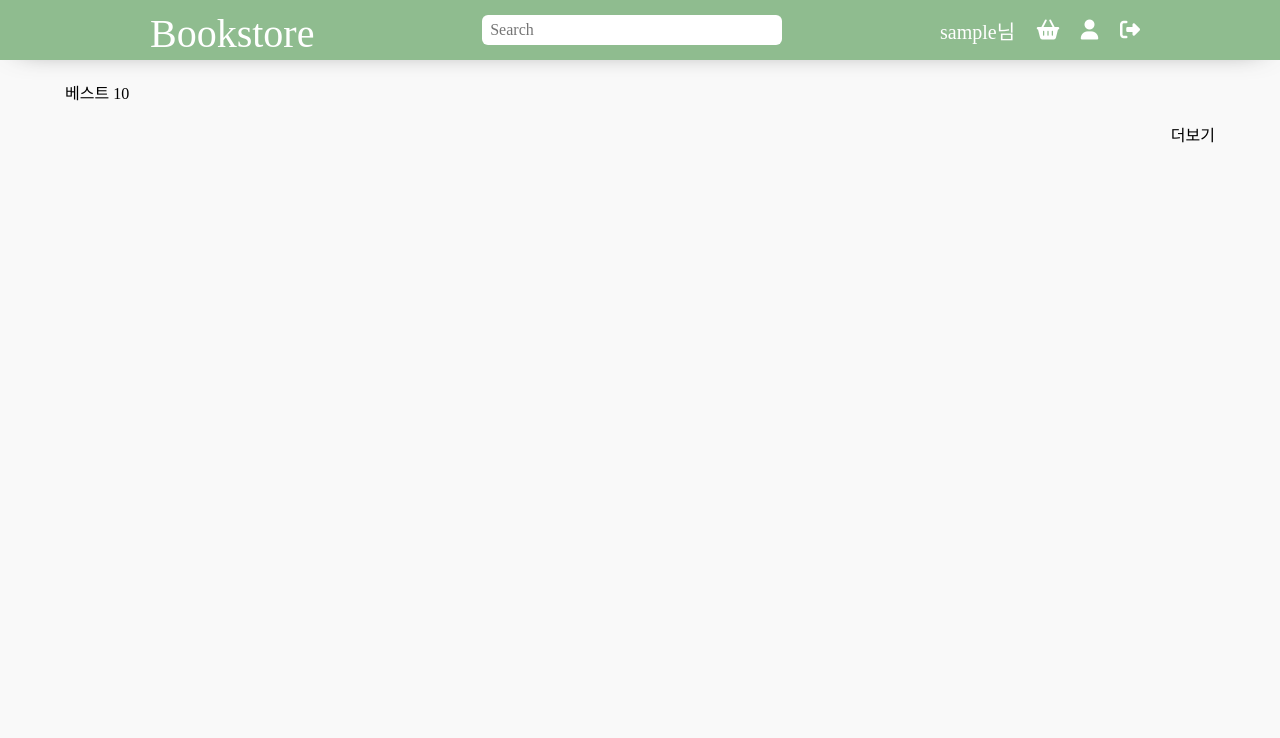
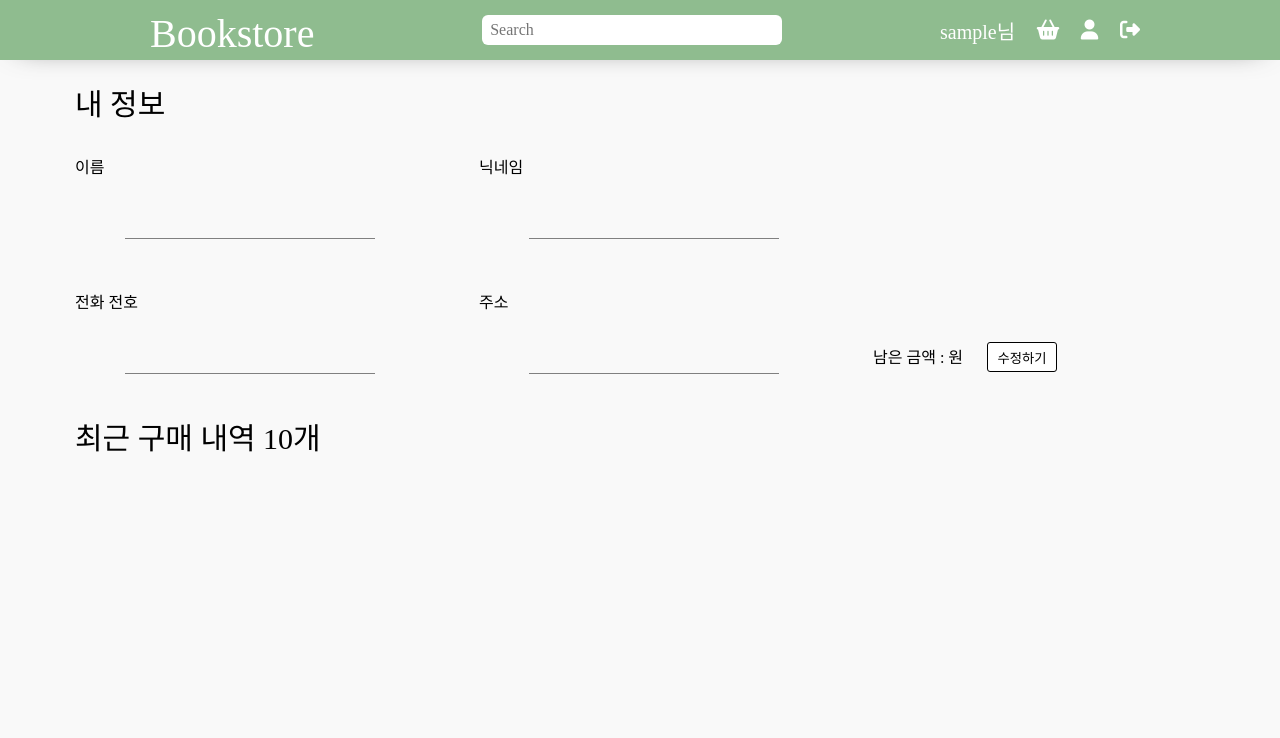
Before and after one commit to QuiD-0/DB-Proj, a PHP site: page /?mypage in a window 1280 px wide. Shown: the top 738 px of the page. Run offline with PHP 8.4, Linux system fonts and the light colour scheme; the visitor is signed in with stand-in values (Sample User, id 1); data that the repository does not hold is empty; some libraries are stand-ins or nearby versions; some web fonts are replaced.

Commit message:
페이징, 마이페이지
페이징, 마이페이지 완성

```diff
--- a/css/main.css
+++ b/css/main.css
@@ -363,3 +363,116 @@
 div.checklist form input.purchase-btn:hover {
     background-color: green;
 }
+
+li.paging {
+    width: 400px;
+    height: 30px;
+    display: block;
+    margin: 30px auto;
+    text-align: center;
+}
+
+ul {
+    display: inline-block;
+    margin: 2px;
+}
+
+ul a {
+    border: 1px solid black;
+    padding: 5px 10.5px;
+    display: inline-block;
+    border-radius: 3px;
+
+}
+
+ul a:hover {
+    background-color: black;
+    color: white;
+}
+
+p.mypage-text {
+    margin: 10px;
+    font-size: 30px;
+}
+
+div.mypage-container {
+    margin: 10px auto;
+    width: 400px;
+    height: 100%;
+    display: inline-block;
+}
+
+div.mypage-container label {
+    margin: 10px;
+    width: 300px;
+    display: block;
+}
+
+div.mypage-container input {
+    margin: 20px 60px;
+    width: 250px;
+    height: 30px;
+    font-size: 15px;
+    border: 0px;
+    border-bottom: 1px solid gray;
+    background-color: #f9f9f9;
+}
+
+span.remain {
+    margin: 100px 0px 0px;
+}
+
+input.update-btn {
+    width: 70px;
+    height: 30px;
+    background-color: white;
+    border: 1px solid black;
+    margin: 20px;
+    border-radius: 3px;
+}
+
+input.update-btn:hover {
+    background-color: black;
+    color: white;
+
+}
+
+div.buylist {
+    width: 900px;
+    margin: 40px auto;
+}
+
+div.buylist li {
+    list-style-type: none;
+}
+
+div.buylist ul {
+    padding: 20px;
+    margin: 10px auto;
+    border-bottom: 1px dashed black;
+}
+
+div.buylist img {
+    height: 200px;
+    width: 150px;
+    margin: 0px;
+}
+
+div.buylist .buyname {
+    display: inline-block;
+    width: 600px;
+    font-size: 30px;
+    margin: 30px;
+}
+
+div.buylist .buyauthor {
+    display: inline-block;
+    width: 400px;
+    font-size: 20px;
+    margin: 10px 60px;
+}
+
+div.buylist .buyprice {
+    display: inline-block;
+    font-size: 20px;
+}
--- a/func.js
+++ b/func.js
@@ -26,3 +26,11 @@
   alert("한개 이상 선택 해주세요!");
 }
 }
+function alertRedirect(msg){
+     alert(msg);
+     history.back();//해당 주소로 이동하는방법
+   }
+function alertRedirectHome(msg,addr){
+        alert(msg);
+        location.href=addr;
+      }
--- a/index.php
+++ b/index.php
@@ -21,10 +21,8 @@
     <div class="main_layer">
         <!-- 파라미터 값에 따른 출력 담당 -->
         <?php include('./php/printMain.php');?>
-
     </div>
     <!-- 관리자 페이지로 가는 버튼 -->
-
 </body>
 
 </html>
--- a/php/basket_process.php
+++ b/php/basket_process.php
@@ -13,9 +13,10 @@
   if (!$total){
       $sql="INSERT INTO basket VALUES('$id','$key')";
       mysqli_query($conn, $sql);
-      echo "장바구니에 담았습니다.//돌아가기 //css수정";
+      echo "<script>alertRedirect(\"장바구니에 담았습니다.\");</script>";
+
     }else{
-      echo "이미 장바구니에 있는 책입니다.//돌아가기 //css수정";
+      echo "<script>alertRedirect(\"이미 장바구니에 있는 책 입니다.\");</script>";
     }
 }
 
--- a/php/buypage.php
+++ b/php/buypage.php
@@ -8,6 +8,7 @@
   $sum=0;
   if($_GET['buy']=="list"){
     $key=$_POST['checkbox'];
+    $price_arr=$_POST['pricebox'];
     echo "<div class=\"buylist\">";
     echo "<p class=\"check\">구매 확인</p>";
     for($i=0;$i<count($key);$i++){
@@ -54,6 +55,7 @@
             </div>";
             for($i=0;$i<count($key);$i++){
               echo "<input type=\"hidden\" name=\"checkbox[]\" value=\"{$key[$i]}\">";
+              echo "<input type=\"hidden\" name=\"pricebox[]\" value=\"{$price_arr[$i]}\">";
             }
             echo "
             <input type=\"hidden\" name=\"all_price\" value=\"$sum\">
--- a/php/checklogin.php
+++ b/php/checklogin.php
@@ -14,7 +14,7 @@
   $user_name = $_SESSION['user_nick'];
   $output="<div class=\"nickname\"> ${user_name}님 </div>
 <div class=\"bucket\"><a href=\"/?user_basket=show\"><i class=\"fas fa-shopping-basket\"></i></a></div>
-<div class=\"mypage\"><a href=\"./view/mypage.php\"><i class=\"fas fa-user\"></i></a></div>
+<div class=\"mypage\"><a href=\"/?mypage\"><i class=\"fas fa-user\"></i></a></div>
 <div class=\"logout\"><a href=\"./php/logout.php\"><i class=\"fas fa-sign-out-alt\"></i></a></div>  ";
   echo $output;
 
--- /dev/null
+++ b/php/mypage.php
@@ -0,0 +1,45 @@
+<?php
+$id=$_SESSION['user_id'];
+$sql="SELECT * FROM heroku_8c68daa40504b72.user where user_id = '$id'";
+$result = mysqli_query($conn, $sql);
+$row = mysqli_fetch_array($result);
+$templet="<p class=\"mypage-text\">내 정보</p>
+<form class=\"mypage\" action=\"./php/mypage_update_process.php\" method=\"post\" name=\"mypageform\">
+  <div class=\"mypage-container\">
+    <label for=\"mypage-name\">이름</label>
+    <input type=\"text\" name=\"mypage-name\" value=\"{$row[6]}\">
+    </div>
+    <div class=\"mypage-container\">
+    <label for=\"mypage-nick\">닉네임</label>
+    <input type=\"text\" name=\"mypage-nick\" value=\"{$row[2]}\">
+    </div>
+    <div class=\"mypage-container\">
+    <label for=\"mypage-phone\">전화 전호</label>
+    <input type=\"text\" name=\"mypage-phone\" value=\"{$row[3]}\">
+    </div>
+    <div class=\"mypage-container\">
+    <label for=\"mypage-addr\">주소</label>
+    <input type=\"text\" name=\"mypage-addr\" value=\"{$row[5]}\">
+    </div>
+    <input type=hidden value=\"{$id}\" name=\"user\">
+   <span class=\"remain\">남은 금액 : {$row[4]} 원</span>
+
+  <input type=\"submit\" class=\"update-btn\" value=\"수정하기\">
+</form>";
+echo $templet;
+// 구매내역
+echo "<p class=\"mypage-text\">최근 구매 내역 10개</p>";
+echo "<div class=\"buylist\">
+    <li>";
+$sql="SELECT * FROM buy inner join books where buy.book_name = books.book_name and user_id ='wodnd' order by buy_time desc limit 10";
+$result = mysqli_query($conn, $sql);
+while($row = mysqli_fetch_array($result)){
+echo"<ul><img src=\"{$row['book_cover']}\">
+    <div class=\"buyname\">{$row['book_name']}</div>
+    <div class=\"buyauthor\">{$row['author']}</div>
+    <div class=\"buyprice\">{$row['price']} 원</div>
+</ul>";
+}
+
+echo "</li></div>";
+ ?>
--- a/php/printMain.php
+++ b/php/printMain.php
@@ -1,13 +1,13 @@
 <?php
 //managepage의 중앙 부분 출력담당
-$locate='http://localhost:81';
+$locate='https://db-bookstore-proj.herokuapp.com/';
 include('connect.php');
 //id가 없을 경우 id=home으로 세팅
 if (!isset($_GET['id'])) {
     $_GET['id']="home";
 }
 //home 일때 메인 페이지 10개만
-if ($_GET['id']=='home'&& !isset($_GET['search'])&&!isset($_GET['buy'])&&!isset($_GET['detail'])&&!isset($_GET['basket'])&& !isset($_GET['page'])&& !isset($_GET['user_basket'])) {
+if ($_GET['id']=='home'&& !isset($_GET['search'])&&!isset($_GET['buy'])&&!isset($_GET['detail'])&&!isset($_GET['basket'])&& !isset($_GET['page'])&& !isset($_GET['user_basket'])&& !isset($_GET['mypage'])) {
   include('home.php');
 }
 //검색시 출력 (사진, 이름, 가격,자세히보기버튼, 구매버튼, 장바구니버튼,)
@@ -33,4 +33,7 @@
 if(isset($_GET['user_basket'])){
   include('print_basket.php');
 }
+if(isset($_GET['mypage'])){
+  include('mypage.php');
+}
 ?>
--- a/php/print_basket.php
+++ b/php/print_basket.php
@@ -19,6 +19,7 @@
             <em><div class=\"author\" title=\"{$row['author']}\">{$row['author']} </div></em>
             <div class=\"btn-container\">
             <input type=\"checkbox\" name=\"checkbox[]\" value=\"{$row['book_name']}\" class=\"check\">
+            <input type=\"hidden\" name=\"pricebox[]\" value=\"{$row['price']}\">
             <div class=\"btn\">{$row['price']}원</div>
             <a href=\"/?buy={$row['book_name']}\">
                 <div class=\"btn\">구매</div>
@@ -30,5 +31,6 @@
 }
 echo "<input type=\"button\" value=\"선택 구매\" class=\"select_buy_btn\" onclick=\"numcheck()\">";
 echo "</form>";
+
 }
  ?>
```
Also changed, not shown: php/buy_process.php (+7 -6 lines), php/mypage_update_process.php (added, +12 -0 lines), php/page.php (+55 -3 lines).
